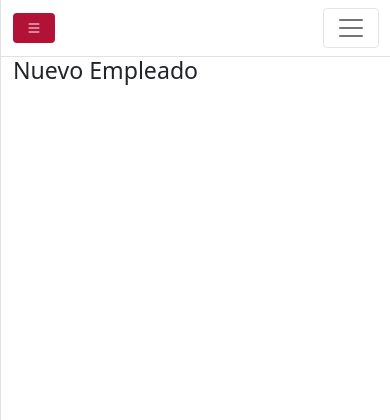
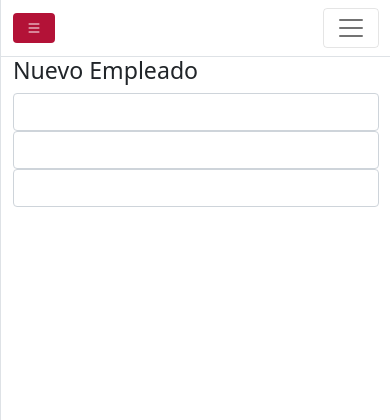
Before and after one commit to FelixAVeras/PharmacySystem_web, a PHP site: page /addEmployee.php in a window 390 px wide. Shown: the top 420 px of the page. Run offline with PHP 8.4, Linux system fonts and the light colour scheme; a user stored in the database is signed in; some libraries are stand-ins or nearby versions.

```diff
--- a/addEmployee.php
+++ b/addEmployee.php
@@ -24,9 +24,25 @@ include ("headerLinks.php");
 
                 <h3>Nuevo Empleado</h3>
 
+                <form action="">
+                    <div class="row mb-3">
+                        <div class="col-12 col-md-4">
+                            <div class="form-group">
+                                <label for="" class="control-label"></label>
+                                <input type="text" class="form-control">
+                            </div>
+                        </div>
+                        <div class="col-12 col-md-4">
+                            <div class="form-group"><label for="" class="control-label"></label><input type="text" class="form-control"></div>
+                        </div>
+                        <div class="col-12 col-md-4">
+                            <div class="form-group"><label for="" class="control-label"></label><input type="text" class="form-control"></div>
+                        </div>
+                    </div>
+                </form>
+
             </div>
 
-        </div>
         </div>
     </div>
 
--- a/config/connection.php
+++ b/config/connection.php
@@ -2,7 +2,7 @@
 
 define('DB_SERVER', 'localhost');
 define('DB_USERNAME', 'root');
-define('DB_PASSWORD', 'root');
+define('DB_PASSWORD', '');
 define('DB_NAME', 'pharmacydb');
 
 try {
```
Also changed, not shown: 1 other file.
